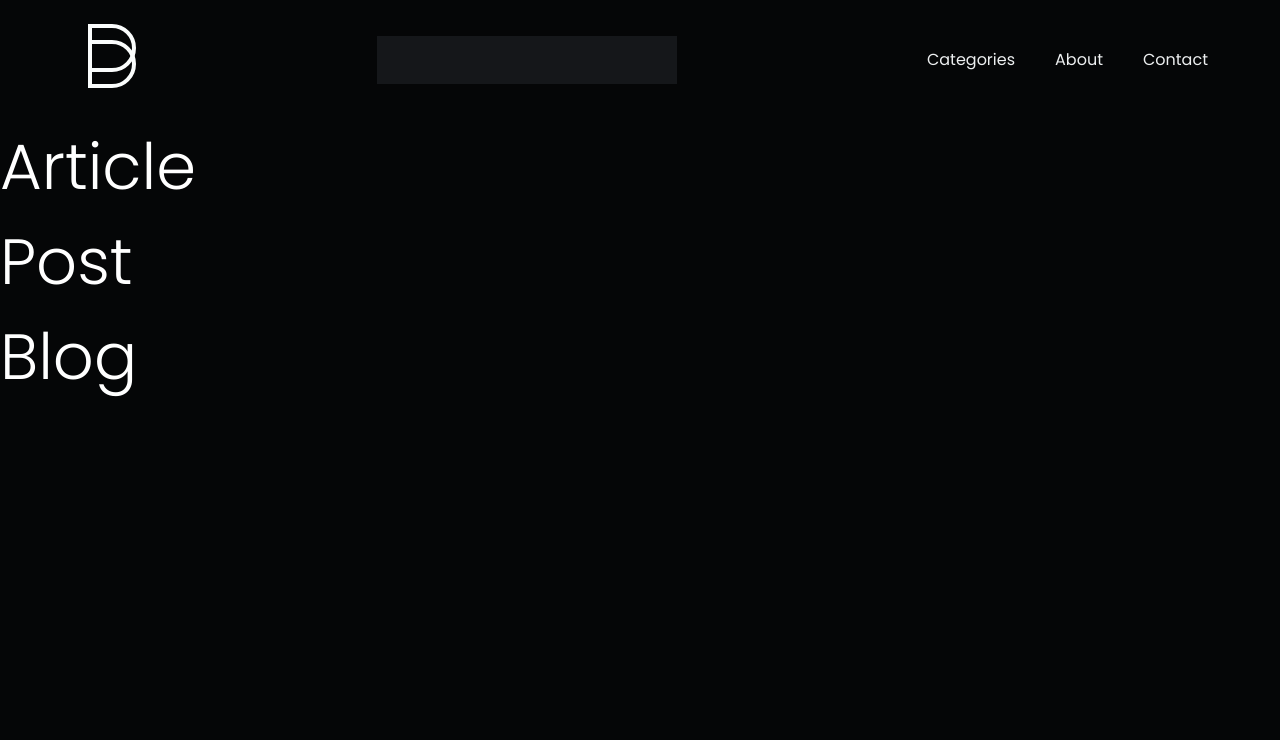
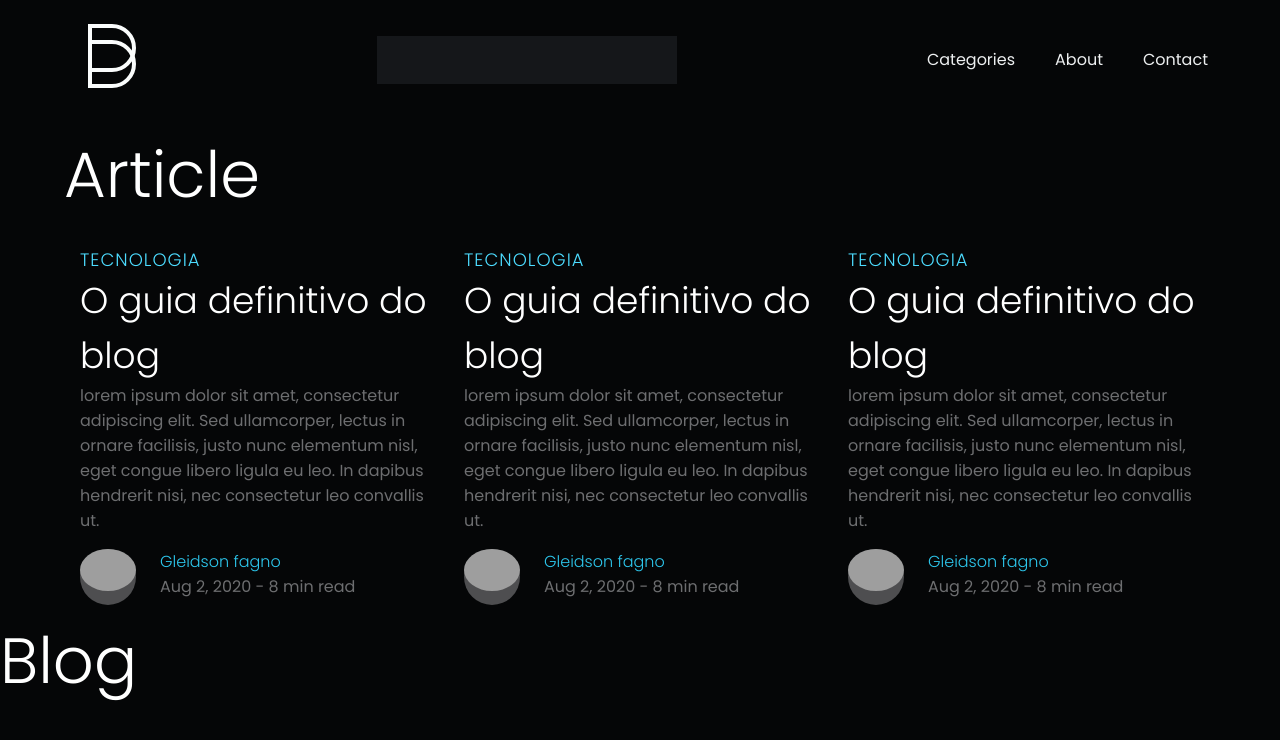
Before and after one commit to gleidsonfagno/Front_React_js-, a React (Create React App) app: page / in a window 1280 px wide. Shown: the top 740 px of the page. Built offline with nearby package versions, Linux system fonts and the light colour scheme; grey boxes are pictures that could not be loaded.

Commit message:
:lipstick: feat: Estilização CSS do Article e Posts

```diff
--- a/src/components/Article/index.js
+++ b/src/components/Article/index.js
@@ -2,10 +2,14 @@ import Post from "../Post";
 
 function Article() {
   return (
-    <>
+    <section className="container">
       <h1>Article</h1>
+      <div className="mt-3 container-posts flex">
       <Post />
-    </>
+      <Post />
+      <Post />
+      </div>
+    </section>
   );
 }
 
--- a/src/components/Post/index.js
+++ b/src/components/Post/index.js
@@ -1,5 +1,26 @@
 function Post() {
-  return <h1>Post</h1>;
+  return (
+    <div className="post mx-2">
+      <div className="img-post"></div>
+      <h5>Tecnologia</h5>
+      <h3>O guia definitivo do blog</h3>
+      <p>
+        lorem ipsum dolor sit amet, consectetur adipiscing elit. Sed
+        ullamcorper, lectus in ornare facilisis, justo nunc elementum nisl, eget
+        congue libero ligula eu leo. In dapibus hendrerit nisi, nec consectetur
+        leo convallis ut.
+      </p>
+      <div className="flex pt-2">
+        <div className="img-profile">
+          <img src="https://github.com/gleidsonfagno.png" alt="img" />
+        </div>
+        <div className="description-profile ml-3">
+          <h6 className="color-blue">Gleidson fagno</h6>
+          <p>Aug 2, 2020 - 8 min read</p>
+        </div>
+      </div>
+    </div>
+  );
 }
 
 export default Post;
--- a/src/css/sass/_layout.scss
+++ b/src/css/sass/_layout.scss
@@ -1,6 +1,6 @@
-header {
-  padding: 8px 24px;
-}
+// header {
+//   padding: 8px 24px;
+// }
 a {
   text-decoration: none;
   color: $white-dark;
@@ -20,6 +20,7 @@ a {
   max-width: 1200px;
 
   margin: 0 auto;
+  padding: 8px 24px;
 }
 
 .border {
@@ -57,5 +58,24 @@ a {
     outline: none;
     // outline: .0625rem solid white;
   }
+}
 
+.img-profile {
+  width: 56px;
+  height: 56px;
+  background-color: $gray-2;
+  border-radius: 50%;
+  img {
+    display: block;
+    max-width: 100%;
+    border-radius: 50%;
   }
+}
+
+// .container-posts {
+//   display: flex;
+// }
+
+.post {
+  margin: le;
+}
--- a/src/css/style.css
+++ b/src/css/style.css
@@ -658,10 +658,6 @@ p {
   padding-bottom: 128px !important;
 }
 
-header {
-  padding: 8px 24px;
-}
-
 a {
   text-decoration: none;
   color: #EDEFF0;
@@ -680,6 +676,7 @@ a {
 .container {
   max-width: 1200px;
   margin: 0 auto;
+  padding: 8px 24px;
 }
 
 .border {
@@ -715,6 +712,22 @@ a {
   outline: none;
 }
 
+.img-profile {
+  width: 56px;
+  height: 56px;
+  background-color: #4E4E50;
+  border-radius: 50%;
+}
+.img-profile img {
+  display: block;
+  max-width: 100%;
+  border-radius: 50%;
+}
+
+.post {
+  margin: le;
+}
+
 body {
   width: 100%;
   background-color: #050607;
```
Also changed, not shown: 1 other file (tests, documents, lock files or other folders). Lines whose indentation alone changed are shown as unchanged.
